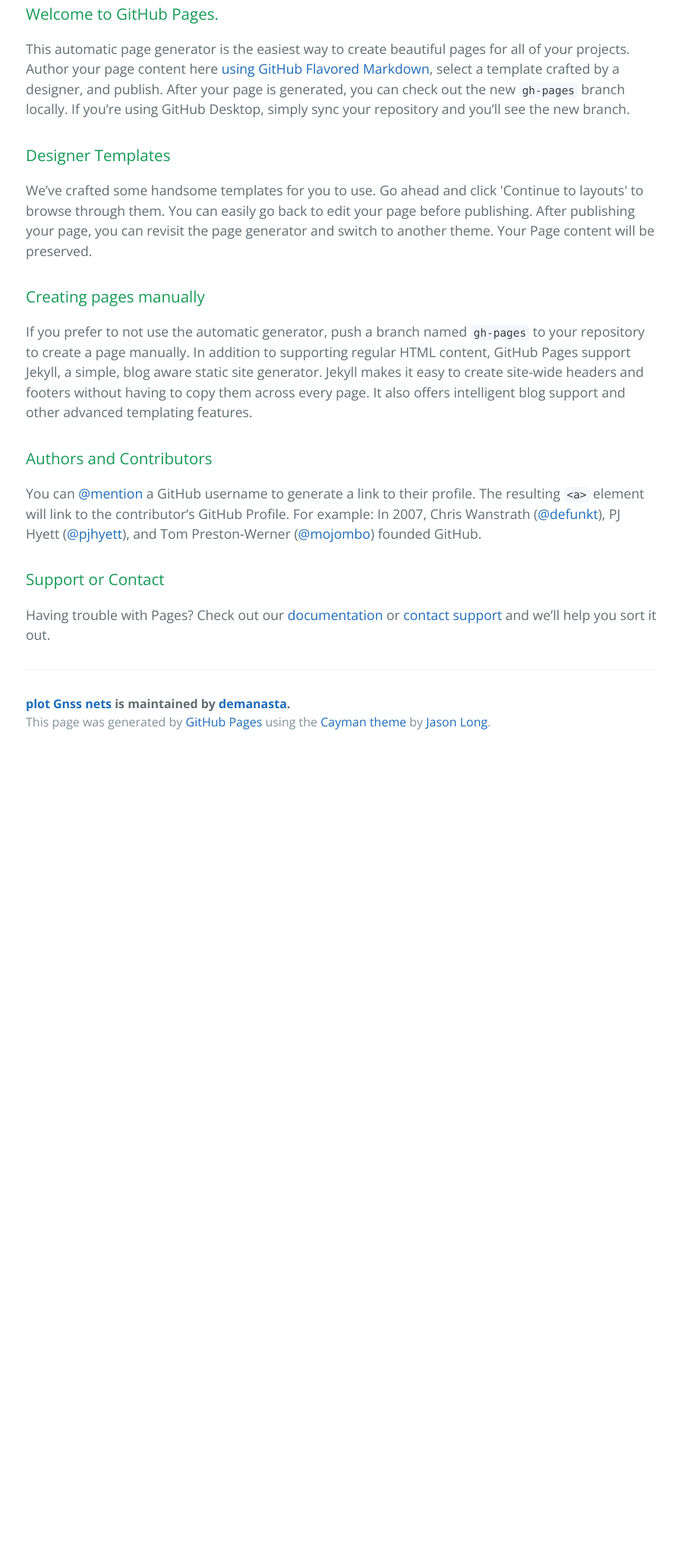
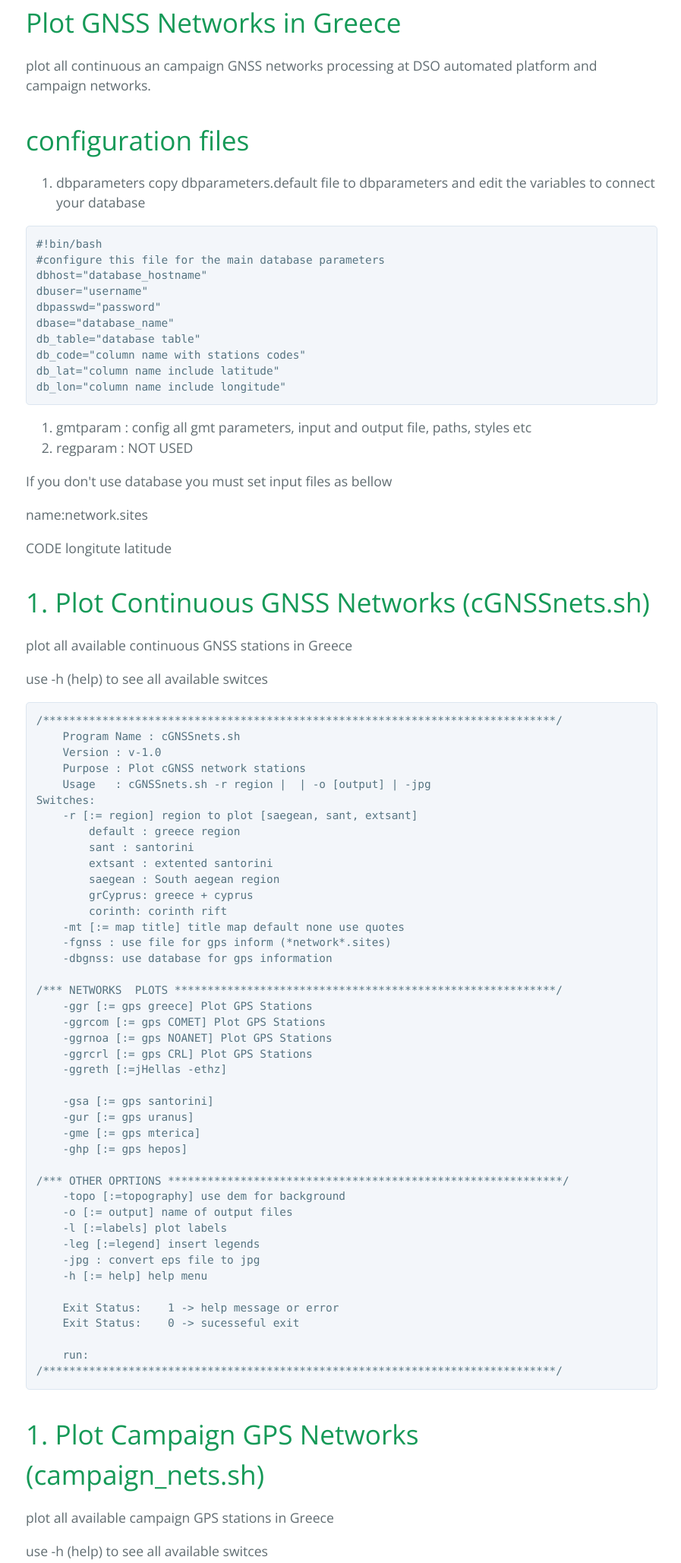
Before and after one commit to demanasta/GNSS_nets, a plain HTML site: page index.html in a window 1280 px wide. Shown: the part 412-2469 px from the top of the page at 76% size, without its empty margins (190-1087 px from the left). Before the commit the page ends 1406 px from the top, so only its background shows below. Drawn offline with nearby package versions, Linux system fonts and the light colour scheme.

```diff
--- a/index.html
+++ b/index.html
@@ -19,30 +19,142 @@
     </section>
 
     <section class="main-content">
-      <h3>
-<a id="welcome-to-github-pages" class="anchor" href="#welcome-to-github-pages" aria-hidden="true"><span class="octicon octicon-link"></span></a>Welcome to GitHub Pages.</h3>
+      <h1>
+<a id="plot-gnss-networks-in-greece" class="anchor" href="#plot-gnss-networks-in-greece" aria-hidden="true"><span class="octicon octicon-link"></span></a>Plot GNSS Networks in Greece</h1>
 
-<p>This automatic page generator is the easiest way to create beautiful pages for all of your projects. Author your page content here <a href="https://guides.github.com/features/mastering-markdown/">using GitHub Flavored Markdown</a>, select a template crafted by a designer, and publish. After your page is generated, you can check out the new <code>gh-pages</code> branch locally. If you’re using GitHub Desktop, simply sync your repository and you’ll see the new branch.</p>
+<p>plot all continuous an campaign GNSS networks processing at DSO automated platform and campaign networks.</p>
 
-<h3>
-<a id="designer-templates" class="anchor" href="#designer-templates" aria-hidden="true"><span class="octicon octicon-link"></span></a>Designer Templates</h3>
+<h1>
+<a id="configuration-files" class="anchor" href="#configuration-files" aria-hidden="true"><span class="octicon octicon-link"></span></a>configuration files</h1>
 
-<p>We’ve crafted some handsome templates for you to use. Go ahead and click 'Continue to layouts' to browse through them. You can easily go back to edit your page before publishing. After publishing your page, you can revisit the page generator and switch to another theme. Your Page content will be preserved.</p>
+<ol>
+<li>dbparameters
+copy dbparameters.default file to dbparameters and edit the variables to connect your database</li>
+</ol>
 
-<h3>
-<a id="creating-pages-manually" class="anchor" href="#creating-pages-manually" aria-hidden="true"><span class="octicon octicon-link"></span></a>Creating pages manually</h3>
+<pre><code>#!bin/bash
+#configure this file for the main database parameters
+dbhost="database_hostname"
+dbuser="username"
+dbpasswd="password"
+dbase="database_name"
+db_table="database table"
+db_code="column name with stations codes"
+db_lat="column name include latitude"
+db_lon="column name include longitude"
+</code></pre>
 
-<p>If you prefer to not use the automatic generator, push a branch named <code>gh-pages</code> to your repository to create a page manually. In addition to supporting regular HTML content, GitHub Pages support Jekyll, a simple, blog aware static site generator. Jekyll makes it easy to create site-wide headers and footers without having to copy them across every page. It also offers intelligent blog support and other advanced templating features.</p>
+<ol>
+<li>gmtparam :  config all gmt parameters, input and output file, paths, styles etc</li>
+<li>regparam : NOT USED</li>
+</ol>
 
-<h3>
-<a id="authors-and-contributors" class="anchor" href="#authors-and-contributors" aria-hidden="true"><span class="octicon octicon-link"></span></a>Authors and Contributors</h3>
+<p>If you don't use database you must set input files as bellow</p>
 
-<p>You can <a href="https://github.com/blog/821" class="user-mention">@mention</a> a GitHub username to generate a link to their profile. The resulting <code>&lt;a&gt;</code> element will link to the contributor’s GitHub Profile. For example: In 2007, Chris Wanstrath (<a href="https://github.com/defunkt" class="user-mention">@defunkt</a>), PJ Hyett (<a href="https://github.com/pjhyett" class="user-mention">@pjhyett</a>), and Tom Preston-Werner (<a href="https://github.com/mojombo" class="user-mention">@mojombo</a>) founded GitHub.</p>
+<p>name:network.sites</p>
 
-<h3>
-<a id="support-or-contact" class="anchor" href="#support-or-contact" aria-hidden="true"><span class="octicon octicon-link"></span></a>Support or Contact</h3>
+<p>CODE longitute latitude</p>
 
-<p>Having trouble with Pages? Check out our <a href="https://help.github.com/pages">documentation</a> or <a href="https://github.com/contact">contact support</a> and we’ll help you sort it out.</p>
+<h1>
+<a id="1-plot-continuous-gnss-networks-cgnssnetssh" class="anchor" href="#1-plot-continuous-gnss-networks-cgnssnetssh" aria-hidden="true"><span class="octicon octicon-link"></span></a>1. Plot Continuous GNSS Networks (cGNSSnets.sh)</h1>
+
+<p>plot all available continuous GNSS stations in Greece</p>
+
+<p>use -h (help) to see all available switces</p>
+
+<pre><code>/******************************************************************************/
+    Program Name : cGNSSnets.sh
+    Version : v-1.0
+    Purpose : Plot cGNSS network stations
+    Usage   : cGNSSnets.sh -r region |  | -o [output] | -jpg
+Switches:
+    -r [:= region] region to plot [saegean, sant, extsant]
+        default : greece region
+        sant : santorini
+        extsant : extented santorini
+        saegean : South aegean region
+        grCyprus: greece + cyprus
+        corinth: corinth rift
+    -mt [:= map title] title map default none use quotes
+    -fgnss : use file for gps inform (*network*.sites)
+    -dbgnss: use database for gps information
+
+/*** NETWORKS  PLOTS **********************************************************/
+    -ggr [:= gps greece] Plot GPS Stations
+    -ggrcom [:= gps COMET] Plot GPS Stations
+    -ggrnoa [:= gps NOANET] Plot GPS Stations
+    -ggrcrl [:= gps CRL] Plot GPS Stations
+    -ggreth [:=jHellas -ethz]
+
+    -gsa [:= gps santorini]
+    -gur [:= gps uranus]
+    -gme [:= gps mterica]
+    -ghp [:= gps hepos]
+
+/*** OTHER OPRTIONS ************************************************************/
+    -topo [:=topography] use dem for background
+    -o [:= output] name of output files
+    -l [:=labels] plot labels
+    -leg [:=legend] insert legends
+    -jpg : convert eps file to jpg
+    -h [:= help] help menu
+
+    Exit Status:    1 -&gt; help message or error
+    Exit Status:    0 -&gt; sucesseful exit
+
+    run:
+/******************************************************************************/
+</code></pre>
+
+<h1>
+<a id="1-plot-campaign-gps-networks-campaign_netssh" class="anchor" href="#1-plot-campaign-gps-networks-campaign_netssh" aria-hidden="true"><span class="octicon octicon-link"></span></a>1. Plot Campaign GPS Networks (campaign_nets.sh)</h1>
+
+<p>plot all available campaign GPS stations in Greece</p>
+
+<p>use -h (help) to see all available switces</p>
+
+<pre><code>/******************************************************************************/
+    Program Name : campaign_nets.sh
+    Version : v-0.1
+    Purpose : Plot cGNSS network stations
+    Usage   :campaign_nets.sh -r region |  | -o [output] | -jpg
+Switches:
+    -r [:= region] region to plot [saegean, sant, extsant]
+        default : greece region
+        sant : santorini
+        extsant : extented santorini
+        saegean : South aegean region
+        grCyprus: greece + cyprus
+        corinth: corinth rift
+    -mt [:= map title] title map default none use quotes
+    -fgnss : use file for gps inform (*network*.sites)
+    -dbgnss: use database for gps information
+
+/*** CAMPAIGN NETWORKS  PLOTS **********************************************************/
+    -cAegean [:= campaign Aegean]
+    -cCentrGR [:= campaign central greece]
+    -cCorinth [:= campaign corinth]
+    -cEvia [:= campaign Evia]
+    -cGrevena [:= campaign Grevena]
+    -cHELLNET [:= campaign HEELNET]
+    -cIonian [:= campaign Ionian]
+    -cRoads [:= campaign Roads]
+    -cSING [:= campaign SING] Plot GPS Stations
+
+/*** OTHER OPRTIONS ************************************************************/
+    -topo [:=topography] use dem for background
+    -o [:= output] name of output files
+    -l [:=labels] plot labels
+    -leg [:=legend] insert legends
+    -jpg : convert eps file to jpg
+    -h [:= help] help menu
+
+    Exit Status:    1 -&gt; help message or error
+    Exit Status:    0 -&gt; sucesseful exit
+
+    run:
+/******************************************************************************/
+</code></pre>
 
       <footer class="site-footer">
         <span class="site-footer-owner"><a href="https://github.com/demanasta/GNSS_nets">plot Gnss nets</a> is maintained by <a href="https://github.com/demanasta">demanasta</a>.</span>
```
Also changed, not shown: params.json (+1 -1 lines).
